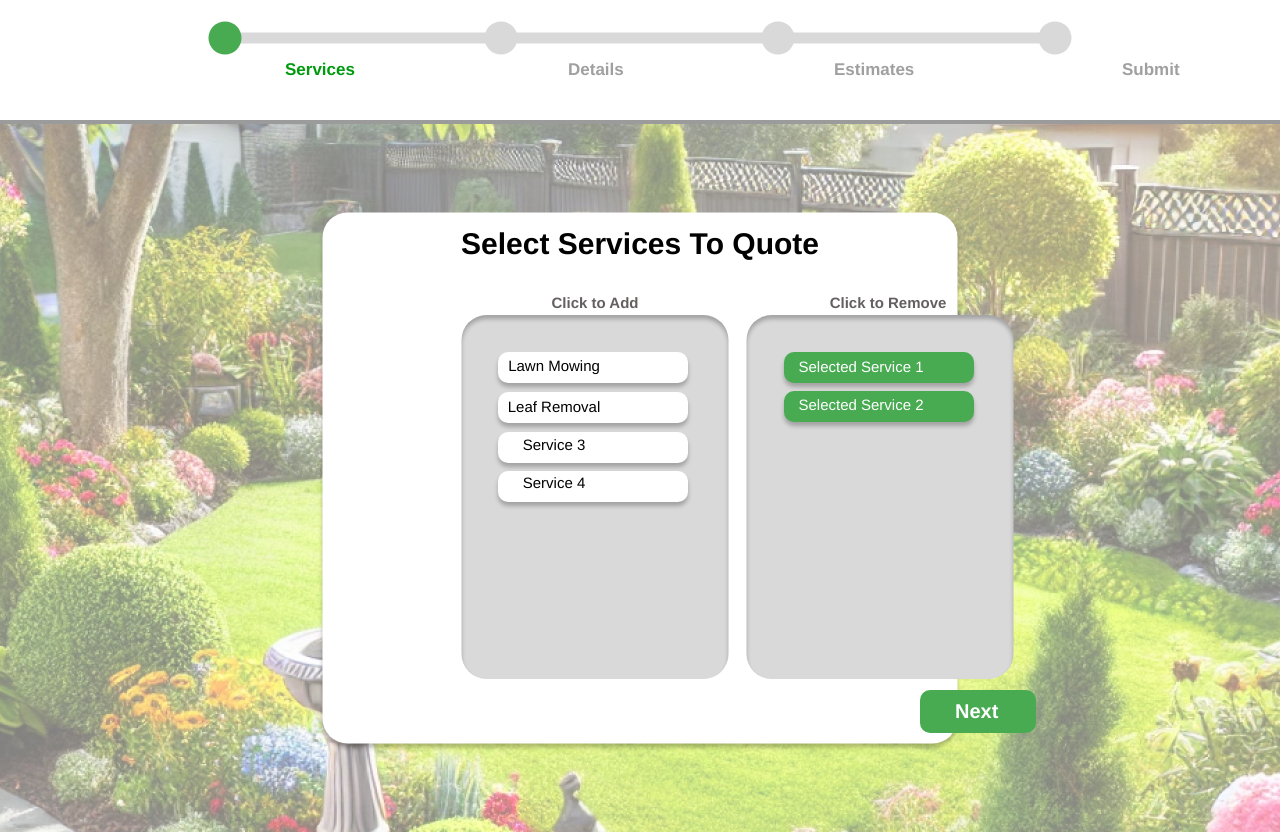
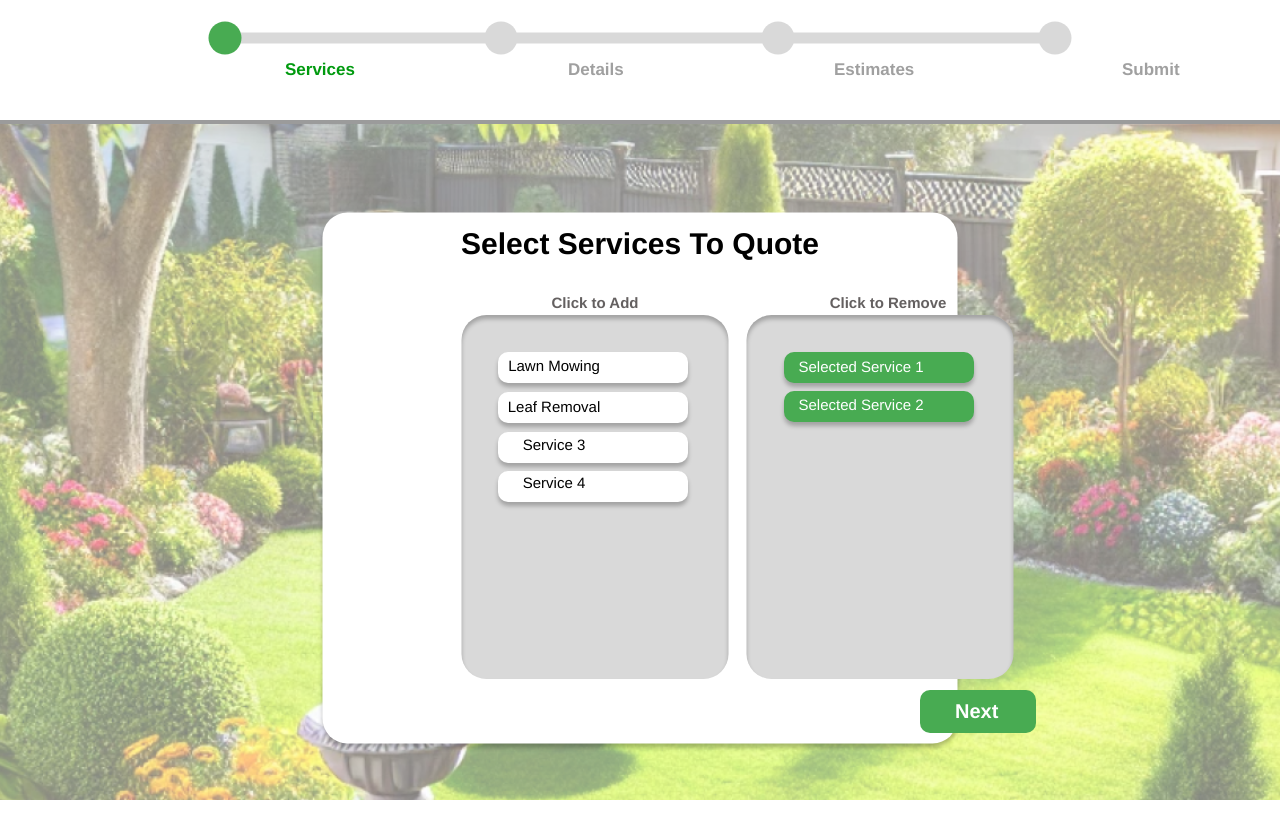
Before and after one commit to liamgilbert1/AcceleRate, a Django app: page /userapp/service/ in a window 1280 px wide; the page is wider, and only the part inside the window is pictured. After the commit the page ends 800 px from the top of that part, so only its background shows below. Run offline with Django 5.2, Linux system fonts and the light colour scheme.

Commit message:
Some html and css restructuring

```diff
--- a/accelerate/settings.py
+++ b/accelerate/settings.py
@@ -119,9 +119,9 @@ USE_TZ = True
 # Static files (CSS, JavaScript, Images)
 # https://docs.djangoproject.com/en/5.0/howto/static-files/
 
-STATIC_URL = 'static/'
+STATIC_URL = '/static/'
 
-STATIC_ROOT = Path.joinpath(BASE_DIR, 'staticfiles')
+STATIC_ROOT = Path.joinpath(BASE_DIR, '/static/')
 
 # Default primary key field type
 # https://docs.djangoproject.com/en/5.0/ref/settings/#default-auto-field
--- a/userapp/static/userapp/css/service.css
+++ b/userapp/static/userapp/css/service.css
@@ -3,19 +3,29 @@ body {
   width: 100%;
   height: 100%;
   margin: 0;
+  padding: 0;
+  box-sizing: border-box;
+  position: fixed;
+}
+
+.background-image {
+  position: fixed;
+  height: 100%;
+  top: 124px;
+  size: cover;
+  align-self: center center;
 }
 
 .select-services-page {
-  background-color: #ffffff;
+  position: relative;
+  width: 100%;
+  height: 100%;
+  left: 0;
   display: flex;
   flex-direction: row;
-  justify-content: center;
-  width: 100%;
-  height: 100%;
 }
 
 .select-services-page .div {
-  background-color: #ffffff;
   width: 100%;
   height: 100%;
   position: relative;
@@ -30,16 +40,17 @@ body {
   background-color: #9b9b9b;
 }
 
-.select-services-page .background {
+.foreground {
   position: absolute;
   width: 100%;
   height: 708px;
   top: 124px;
   left: 0;
-  background-image: url(img/AcceleRateBG.png);
-  background-size: cover;
-  background-position: 50% 50%;
 }
+
+/* .foreground {
+  display: none;
+} */
 
 .select-services-page .select-service-rect {
   position: absolute;
--- a/userapp/templates/userapp/service.html
+++ b/userapp/templates/userapp/service.html
@@ -10,13 +10,15 @@
       type="text/css"
       href="{% static 'userapp/css/service.css' %}"
     />
-    <link rel="stylesheet" href="globals.css" />
   </head>
   <body>
+    <div class="background-image">
+      <img class="background-image" src="{% static 'images/AcceleRateBG.png' %}" />
+    </div>
     <div class="select-services-page">
       <div class="div">
         <div class="divider"></div>
-        <div class="background">
+        <div class="foreground">
           <div class="select-service-rect"></div>
             <div class="select-service-to-quote-text">
               Select Services To Quote
```
Also changed, not shown: static/images/AcceleRateBG.png (renamed from userapp/static/userapp/css/img/AcceleRateBG.png). Lines whose indentation alone changed are shown as unchanged.
